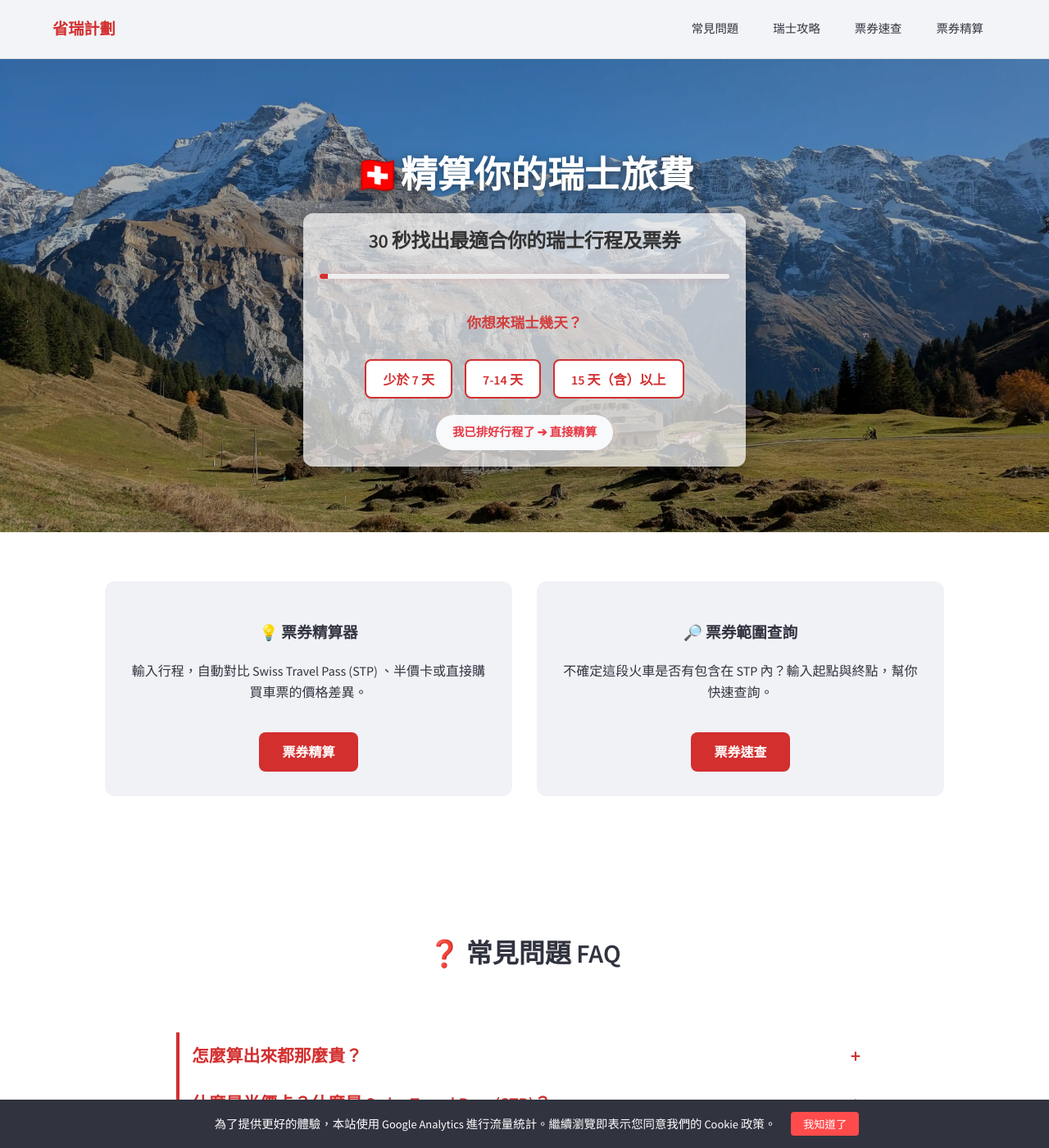
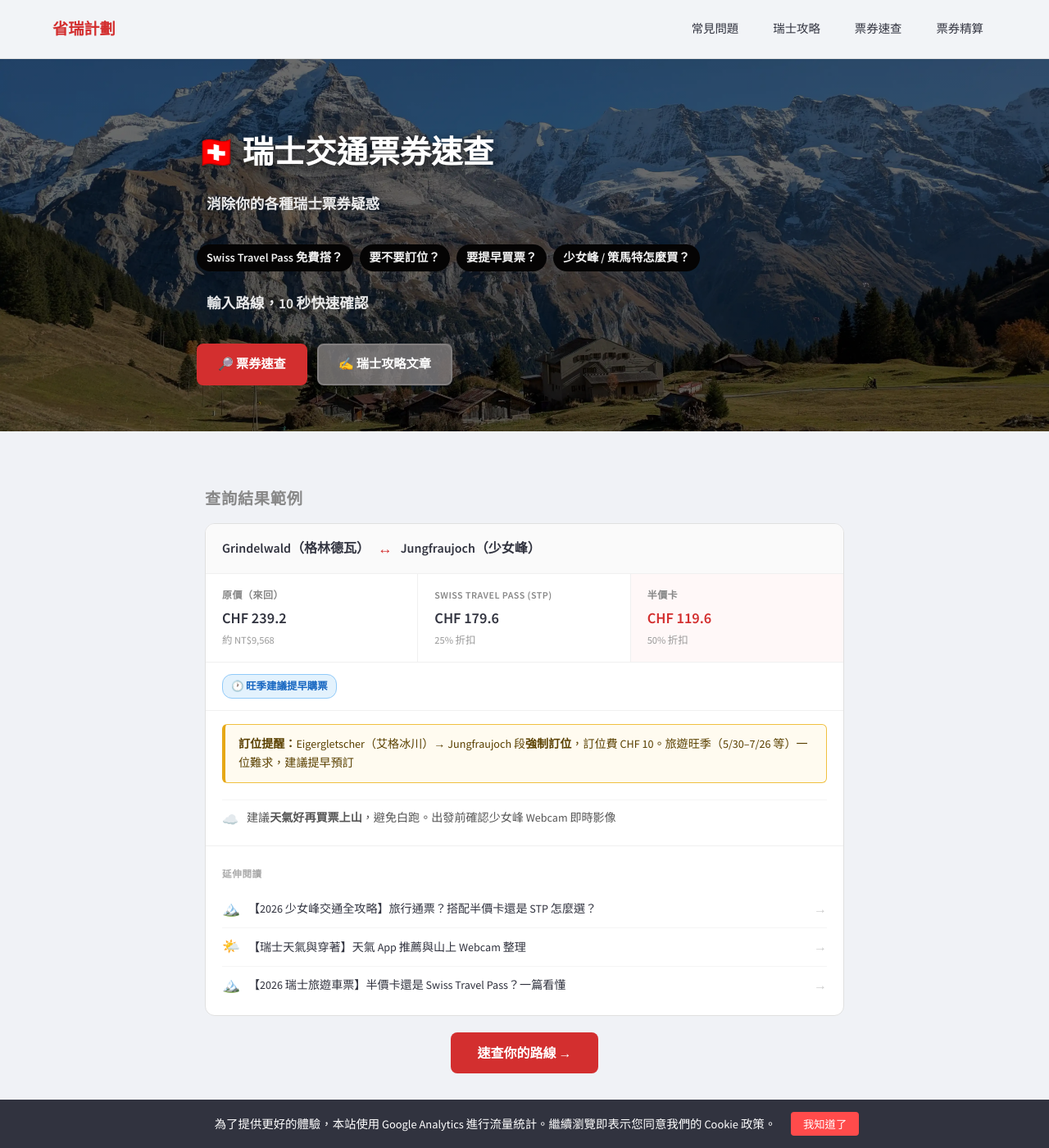
Before and after one commit to Chichinghsu/swisspro, a Jekyll site: the page built from index.html, in a window 1280 px wide and 1400 px high. Shown: the whole window at 82% size. Built offline with Jekyll 4.4.1, drawn with Linux system fonts in a browser that asks for light colours.

Commit message:
update hero section, remove survey, add validator cta

```diff
--- a/_layouts/default.html
+++ b/_layouts/default.html
@@ -12,7 +12,7 @@
     <meta charset="UTF-8">
     <meta name="viewport" content="width=device-width, initial-scale=1.0">
 
-    <title>{% if page.title %}{{ page.title }} | 省瑞計劃{% else %}{{ site.title }}{% endif %}</title>
+    <title>{% if page.title %}{{ page.title }} | 省瑞計劃{% else %}{{ site.title }} | 專為台灣自由行旅人設計的瑞士旅遊工具{% endif %}</title>
     {% if page.description %}
     <meta name="description" content="{{ page.description }}">
     <meta property="og:description" content="{{ page.description }}">
--- a/index.html
+++ b/index.html
@@ -4,94 +4,104 @@ layout: default
 
 <header class="hero">
     <div class="hero-content">
-        <h1>🇨🇭精算你的瑞士旅費</h1>
-        <div id="quiz-container" class="quiz-card-embedded">
-            <div style="margin-bottom: 25px;">
-                <h2 style="color: var(--st-primary); margin-top: 0; font-size: 1.5rem;">30 秒找出最適合你的瑞士行程及票券</h2>
+        <h1>🇨🇭 瑞士交通票券速查</h1>
+        <p class="hero-sub">消除你的各種瑞士票券疑惑</p>
+        <ul class="hero-bullets">
+            <li>Swiss Travel Pass 免費搭？</li>
+            <li>要不要訂位？</li>
+            <li>要提早買票？</li>
+            <li>少女峰 / 策馬特怎麼買？</li>
+        </ul>
+        <p class="hero-sub">輸入路線，10 秒快速確認</p>
+        <div class="hero-cta-group">
+            <a href="https://calculator.swisspro.tw/?p=validator"
+               class="btn hero-btn-primary"
+               onclick="gtag('event', 'hero_cta_click', { 'button_name': 'validator' });">
+               🔎 票券速查
+            </a>
+
+            <a href="https://swisspro.tw/blog/"
+               class="btn hero-btn-secondary"
+               onclick="gtag('event', 'hero_cta_click', { 'button_name': 'blog_articles' });">
+               ✍️ 瑞士攻略文章
+            </a>
         </div>
-            <div class="progress-container">
-                <div id="quiz-progress" class="progress-bar"></div>
     </div>
-            <div id="quiz-content">
-                <div id="step-1" class="quiz-step">
-                    <p class="hero-survey">你想來瑞士幾天？</p>
-                    <div class="quiz-options">
-                        <button class="quiz-btn" onclick="nextStep(2, {days: '少於 7 天', daysVal: 'short'})">少於 7 天</button>
-                        <button class="quiz-btn" onclick="nextStep(2, {days: '7-14 天', daysVal: 'mid'})">7-14 天</button>
-                        <button class="quiz-btn" onclick="nextStep(2, {days: '15 天以上', daysVal: 'long'})">15 天（含）以上</button>
+</header>
+
+<section class="validator-demo-section">
+    <div class="validator-demo-inner">
+        <p class="demo-label">查詢結果範例</p>
+        <div class="demo-card">
+            <div class="demo-route-bar">
+                <span class="demo-route-from">Grindelwald（格林德瓦）</span>
+                <span class="demo-route-arrow">↔</span>
+                <span class="demo-route-to">Jungfraujoch（少女峰）</span>
+            </div>
+
+            <div class="demo-prices">
+                <div class="demo-price-item">
+                    <div class="demo-price-label">原價（來回）</div>
+                    <div class="demo-price-value">CHF 239.2</div>
+                    <div class="demo-price-twd">約 NT$9,568</div>
+                </div>
+                <div class="demo-price-item">
+                    <div class="demo-price-label">Swiss Travel Pass (STP)</div>
+                    <div class="demo-price-value">CHF 179.6</div>
+                    <div class="demo-price-twd">25% 折扣</div>
+                </div>
+                <div class="demo-price-item best">
+                    <div class="demo-price-label">半價卡</div>
+                    <div class="demo-price-value best-value">CHF 119.6</div>
+                    <div class="demo-price-twd">50% 折扣</div>
                 </div>
             </div>
 
-                <div id="step-2" class="quiz-step" style="display: none;">
-                    <p class="hero-survey">總預算多少（台幣）</p>
-                    <div class="quiz-options">
-                        <button class="quiz-btn" onclick="nextStep(3, {budget: '5 萬以下', budgetVal: '5-'})">5 萬以下</button>
-                        <button class="quiz-btn" onclick="nextStep(3, {budget: '5 到 10 萬', budgetVal: '5-10'})">5 到 10 萬</button>
-                        <button class="quiz-btn" onclick="nextStep(3, {budget: '10 到 15 萬', budgetVal: '10-15'})">10 到 15 萬</button>
-                        <button class="quiz-btn" onclick="nextStep(3, {budget: '15 萬以上', budgetVal: '15'})">15 萬以上</button>
-                    </div>
-                    <button class="back-link" onclick="prevStep(1)">← 我按錯了</button>
+            <div class="demo-tags">
+                <span class="demo-tag tag-info">🕐 旺季建議提早購票</span>
             </div>
 
-                <div id="step-3" class="quiz-step" style="display: none;">
-                    <p class="hero-survey">你是哪型人？</p>
-                    <div class="quiz-options">
-                        <button class="quiz-btn" onclick="nextStep(4, {style: '超級懶人', styleVal: 'lazy'})">超級懶人</button>
-                        <button class="quiz-btn" onclick="nextStep(4, {style: '精算型玩家', styleVal: 'price'})">精算型玩家</button>
-                    </div>
-                    <button class="back-link" onclick="prevStep(2)">← 我按錯了</button>
+            <div class="demo-alert">
+                <strong>訂位提醒：</strong>Eigergletscher（艾格冰川）→ Jungfraujoch 段<strong>強制訂位</strong>，訂位費 CHF 10。旅遊旺季（5/30–7/26 等）一位難求，建議提早預訂
             </div>
 
-                <div id="step-4" class="quiz-step" style="display: none;">
-                    <p class="hero-survey">要去策馬特嗎？</p>
-                    <div class="quiz-options">
-                        <button class="quiz-btn" onclick="nextStep(5, {zermatt: '是，策馬特必去', zermattVal: true})">是，策馬特必去</button>
-                        <button class="quiz-btn" onclick="nextStep(5, {zermatt: '否，策馬特還好', zermattVal: false})">否，策馬特還好</button>
-                    </div>
-                    <button class="back-link" onclick="prevStep(3)">← 我按錯了</button>
-                </div>
-
-                <div id="step-5" class="quiz-step" style="display: none;">
-                    <p class="hero-survey">要去少女峰嗎？</p>
-                    <div class="quiz-options">
-                        <button class="quiz-btn" onclick="showResult({jungfrau: '是，少女峰必去', jungfrauVal: true})">是，少女峰必去</button>
-                        <button class="quiz-btn" onclick="showResult({jungfrau: '否，少女峰還好', jungfrauVal: false})">否，少女峰還好</button>
-                    </div>
-                    <button class="back-link" onclick="prevStep(4)">← 我按錯了</button>
-                </div>
-
-                <div id="quiz-result" class="quiz-step" style="display: none;">
-                    <div id="user-summary" style="background: #fff; padding: 15px; border-radius: 8px; margin-bottom: 20px; font-size: 0.9rem; border: 1px dashed #ccc;">
-                        <strong>我的瑞士之旅：</strong> <span id="summary-display"></span>
-                    </div>
-                    <h3 id="result-title" style="color: var(--st-primary); margin-top: 0;"></h3>
-                    <p id="result-text" style="margin-bottom: 25px;"></p>
-                    <div style="display: flex; gap: 10px; justify-content: center; flex-wrap: wrap;">
-                        <a id="calc-redirect-btn" href="#" class="btn"></a>
-                        <button class="btn" style="background-color: #666;" onclick="resetQuiz()">重來</button>
-                    </div>
+            <div class="demo-tips">
+                <div class="demo-tip">
+                    <span class="demo-tip-icon">☁️</span>
+                    <span>建議<strong>天氣好再買票上山</strong>，避免白跑。出發前確認少女峰 Webcam 即時影像</span>
                 </div>
             </div>
 
-            <a href="https://calculator.swisspro.tw"
-                id="direct-link-btn"
-                class="direct-link"
-                onclick="gtag('event', 'click_direct_calculator');">
-                    我已排好行程了 ➔ 直接精算
+            <div class="demo-guides">
+                <p class="demo-guides-label">延伸閱讀</p>
+                <a href="https://swisspro.tw/blog/jungfrau-pass-guide/?utm_source=tool&utm_medium=index&utm_campaign=index" class="demo-guide-link">
+                    <span class="demo-guide-icon">🏔️</span>
+                    <span>【2026 少女峰交通全攻略】旅行通票？搭配半價卡還是 STP 怎麼選？</span>
+                    <span class="demo-guide-arrow">→</span>
+                </a>
+                <a href="https://swisspro.tw/blog/meteoswiss-app-guide/?utm_source=tool&utm_medium=index&utm_campaign=index" class="demo-guide-link">
+                    <span class="demo-guide-icon">🌤️</span>
+                    <span>【瑞士天氣與穿著】天氣 App 推薦與山上 Webcam 整理</span>
+                    <span class="demo-guide-arrow">→</span>
+                </a>
+                <a href="https://swisspro.tw/blog/stp-halbtax-guide/?utm_source=tool&utm_medium=index&utm_campaign=index" class="demo-guide-link">
+                    <span class="demo-guide-icon">🏔️</span>
+                    <span>【2026 瑞士旅遊車票】半價卡還是 Swiss Travel Pass？一篇看懂</span>
+                    <span class="demo-guide-arrow">→</span>
                 </a>
             </div>
-</header>
+        </div>
+        <div class="demo-cta-row">
+            <a href="https://calculator.swisspro.tw/?p=validator" class="btn" onclick="gtag('event', 'hero_cta_click', { 'button_name': 'validator_example' });">速查你的路線 →</a>
+        </div>
+    </div>
+</section>
 
 <section id="features" class="features">
     <div class="feature-card">
         <h3>💡 票券精算器</h3>
         <p>輸入行程，自動對比 Swiss Travel Pass (STP) 、半價卡或直接購買車票的價格差異。</p>
-        <a href="https://calculator.swisspro.tw" class="btn">票券精算</a>
-    </div>
-    <div class="feature-card">
-        <h3>🔎 票券範圍查詢</h3>
-        <p>不確定這段火車是否有包含在 STP 內？輸入起點與終點，幫你快速查詢。</p>
-        <a href="https://calculator.swisspro.tw/?p=validator" class="btn">票券速查</a>
+        <a href="https://calculator.swisspro.tw" class="btn" onclick="gtag('event', 'hero_cta_click', { 'button_name': 'calculator' });">票券精算</a>
     </div>
 </section>
 
@@ -171,7 +181,6 @@ layout: default
     <div class="faq-answer">
         <p><a href="https://swisspro.tw/blog/how-to-sbb-app/">【2026 SBB App 教學】全部功能大解析：買車票、轉車月台、停靠位置、擁擠程度，全部掌握</a></p>
         <p>建議用 SBB App 購買，選擇 Point-to-point Ticket（此票種指定日期當天整天皆可用）。</p>
-        <!-- <img src="img/sbb_example.jpg.webp" alt="SBB App 購買瑞士火車票介面範例" style="max-width: 40%; height: auto; margin-top: 15px;"> -->
         <p>買好之後會得到 QR Code，遇到查票時給查票員看 QR Code 即可。</p>
     </div>
     </details>
@@ -199,7 +208,6 @@ layout: default
     </div>
 </section>
 
-
 <div id="cookie-banner" style="position: fixed; bottom: 0; width: 100%; background: #31333F; color: white; padding: 15px; text-align: center; font-size: 0.9rem; z-index: 10000; display: none;">
     為了提供更好的體驗，本站使用 Google Analytics 進行流量統計。繼續瀏覽即表示您同意我們的 Cookie 政策。
     <button onclick="acceptCookies()" style="background: #FF4B4B; color: white; border: none; padding: 5px 15px; margin-left: 15px; border-radius: 4px; cursor: pointer;">我知道了</button>
@@ -208,20 +216,11 @@ layout: default
     if (!localStorage.getItem('cookiesAccepted')) {
         document.getElementById('cookie-banner').style.display = 'block';
     }
-
     function acceptCookies() {
         localStorage.setItem('cookiesAccepted', 'true');
         document.getElementById('cookie-banner').style.display = 'none';
-
         if (typeof gtag === 'function') {
             gtag('event', 'cookie_consent', { 'status': 'accepted' });
         }
     }
 </script>
-<script src="quiz.js"></script>
-</html><div id="high-end-loader" style="display:none; position:fixed; top:0; left:0; width:100%; height:100%; background:#0a0a0a; color:white; z-index:9999; flex-direction:column; align-items:center; justify-content:center; font-family: sans-serif;">
-    <div class="swiss-spinner"></div>
-    <p style="letter-spacing: 2px; margin-top: 20px; font-weight: 300;">正在尋找適合你的瑞士行程...</p>
-    <p style="font-size: 18px; color: #666; margin-top: 10px;">省瑞計劃 帶你省省遊瑞士</p>
-</div>
-</body>
--- a/style_index.css
+++ b/style_index.css
@@ -76,7 +76,7 @@ nav {
     position: relative;
     text-align: center;
     padding: 80px 20px;
-    background-image: url('img/background_mountain.webp');
+    background-image: linear-gradient(rgba(0, 0, 0, 0.4), rgba(0, 0, 0, 0.4)), url('img/background_mountain.webp');
     background-size: cover;
     background-position: center;
     background-attachment: fixed;
@@ -976,3 +976,330 @@ figcaption {
 a[id]:empty {
     scroll-margin-top: 90px;
 }
+
+.hero {
+    text-align: left;
+    padding: 64px 5% 56px;
+}
+
+@media (max-width: 768px) {
+    .hero {
+        padding: 48px 5% 40px;
+    }
+}
+
+.hero-eyebrow {
+    font-size: 0.78rem;
+    font-weight: 600;
+    letter-spacing: 0.1em;
+    text-transform: uppercase;
+    color: rgba(255,255,255,0.75);
+    margin-bottom: 10px;
+}
+
+.hero-content h1 {
+    font-size: 2.4rem;
+    font-weight: 700;
+    margin-bottom: 22px;
+    line-height: 1.2;
+}
+
+@media (max-width: 768px) {
+    .hero-content h1 {
+        font-size: 1.8rem;
+    }
+}
+
+.hero-bullets {
+    list-style: none;
+    padding: 0;
+    margin: 0 0 20px;
+    display: flex;
+    flex-wrap: wrap;
+    gap: 8px;
+}
+
+.hero-bullets li {
+    font-size: 0.9rem;
+    color: rgba(255,255,255,0.95);
+    background: rgba(5, 4, 4);
+    padding: 5px 12px;
+    border-radius: 20px;
+    font-weight: 700;
+}
+
+.hero-sub {
+    font-size: 1rem;
+    font-weight: 700;
+    color: rgba(255,255,255);
+    margin-bottom: 10px;
+    padding: 5px 12px;
+}
+
+.hero-cta-group {
+    display: flex;
+    gap: 12px;
+    flex-wrap: wrap;
+}
+
+.hero-btn-primary {
+    background: var(--st-primary);
+    color: #fff;
+    margin-top: 0;
+    padding: 12px 24px;
+    font-size: 0.95rem;
+    border: 2px solid var(--st-primary);
+}
+
+.hero-btn-secondary {
+    background: rgba(130, 127, 127, 0.8);
+    color: #fff;
+    margin-top: 0;
+    padding: 12px 24px;
+    font-size: 0.95rem;
+    border: 2px solid rgba(130, 127, 127);
+}
+
+.validator-demo-section {
+    background: var(--st-secondary-bg);
+    padding: 48px 5%;
+    border-bottom: 1px solid #e0e0e0;
+}
+
+.validator-demo-inner {
+    max-width: 780px;
+    margin: 0 auto;
+}
+
+.demo-label {
+    font-size: 1.2rem;
+    font-weight: 600;
+    color: #888;
+    letter-spacing: 0.04em;
+    margin-bottom: 14px;
+    text-transform: uppercase;
+}
+
+.demo-card {
+    background: #fff;
+    border: 1px solid #e0e0e0;
+    border-radius: 12px;
+    overflow: hidden;
+    margin-bottom: 20px;
+}
+
+.demo-route-bar {
+    display: flex;
+    align-items: center;
+    gap: 10px;
+    padding: 16px 20px;
+    border-bottom: 1px solid #f0f0f0;
+    background: #fafafa;
+    flex-wrap: wrap;
+}
+
+.demo-route-from,
+.demo-route-to {
+    font-size: 1rem;
+    font-weight: 600;
+    color: var(--st-text);
+}
+
+.demo-route-arrow {
+    color: var(--st-primary);
+    font-size: 1.1rem;
+    font-weight: 600;
+}
+
+.demo-prices {
+    display: grid;
+    grid-template-columns: repeat(3, 1fr);
+    gap: 0;
+    border-bottom: 1px solid #f0f0f0;
+}
+
+.demo-price-item {
+    padding: 16px 20px;
+    border-right: 1px solid #f0f0f0;
+}
+
+.demo-price-item:last-child {
+    border-right: none;
+}
+
+.demo-price-item.best {
+    background: #fff8f8;
+}
+
+.demo-price-label {
+    font-size: 0.75rem;
+    color: #888;
+    font-weight: 600;
+    margin-bottom: 4px;
+    text-transform: uppercase;
+    letter-spacing: 0.04em;
+}
+
+.demo-price-value {
+    font-size: 1.15rem;
+    font-weight: 700;
+    color: var(--st-text);
+}
+
+.demo-price-value.best-value {
+    color: var(--st-primary);
+}
+
+.demo-price-twd {
+    font-size: 0.78rem;
+    color: #999;
+    margin-top: 2px;
+}
+
+@media (max-width: 520px) {
+    .demo-prices {
+        grid-template-columns: 1fr;
+    }
+    .demo-price-item {
+        border-right: none;
+        border-bottom: 1px solid #f0f0f0;
+        padding: 12px 16px;
+    }
+    .demo-price-item:last-child {
+        border-bottom: none;
+    }
+}
+
+.demo-tags {
+    display: flex;
+    flex-wrap: wrap;
+    gap: 8px;
+    padding: 14px 20px;
+    border-bottom: 1px solid #f0f0f0;
+}
+
+.demo-tag {
+    font-size: 0.78rem;
+    font-weight: 600;
+    padding: 4px 10px;
+    border-radius: 12px;
+}
+
+.tag-warning {
+    background: #fff8e1;
+    color: #8a6000;
+    border: 1px solid #f5d87a;
+}
+
+.tag-ok {
+    background: #e8f5e9;
+    color: #2e7d32;
+    border: 1px solid #a5d6a7;
+}
+
+.tag-info {
+    background: #e3f2fd;
+    color: #1565c0;
+    border: 1px solid #90caf9;
+}
+
+.demo-alert {
+    margin: 16px 20px;
+    background: #fffbf0;
+    border: 1px solid #f0c040;
+    border-left: 4px solid #e6a817;
+    border-radius: 6px;
+    padding: 12px 16px;
+    font-size: 0.88rem;
+    color: #5a4000;
+    line-height: 1.65;
+}
+
+.demo-tips {
+    padding: 4px 20px 8px;
+}
+
+.demo-tip {
+    display: flex;
+    align-items: flex-start;
+    gap: 10px;
+    font-size: 0.88rem;
+    color: #555;
+    line-height: 1.6;
+    padding: 10px 0;
+    border-top: 1px solid #f5f5f5;
+}
+
+.demo-tip-icon {
+    font-size: 1rem;
+    flex-shrink: 0;
+    margin-top: 1px;
+}
+
+.demo-tip a {
+    color: var(--st-primary);
+    text-decoration: none;
+    font-weight: 600;
+}
+
+.demo-tip a:hover {
+    text-decoration: underline;
+}
+
+.demo-guides {
+    border-top: 1px solid #f0f0f0;
+    padding: 14px 20px;
+}
+
+.demo-guides-label {
+    font-size: 0.72rem;
+    font-weight: 600;
+    color: #aaa;
+    text-transform: uppercase;
+    letter-spacing: 0.06em;
+    margin-bottom: 10px;
+}
+
+.demo-guide-link {
+    display: flex;
+    align-items: center;
+    gap: 10px;
+    padding: 10px 0;
+    border-top: 1px solid #f5f5f5;
+    text-decoration: none;
+    color: var(--st-text);
+    font-size: 0.88rem;
+    line-height: 1.45;
+    transition: color 0.15s;
+}
+
+.demo-guide-link:first-of-type {
+    border-top: none;
+}
+
+.demo-guide-link:hover {
+    color: var(--st-primary);
+}
+
+.demo-guide-icon {
+    font-size: 1.1rem;
+    flex-shrink: 0;
+}
+
+.demo-guide-arrow {
+    color: #ccc;
+    font-size: 1rem;
+    margin-left: auto;
+    flex-shrink: 0;
+}
+
+.demo-cta-row {
+    text-align: center;
+    margin-top: 4px;
+}
+
+.demo-cta-row .btn {
+    margin-top: 0;
+    padding: 13px 32px;
+    font-size: 1rem;
+}
```
Lines whose indentation alone changed are shown as unchanged.
